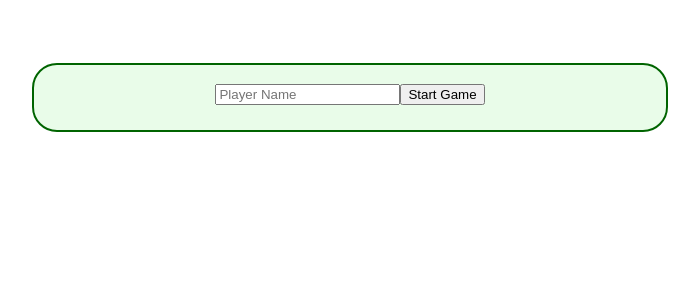
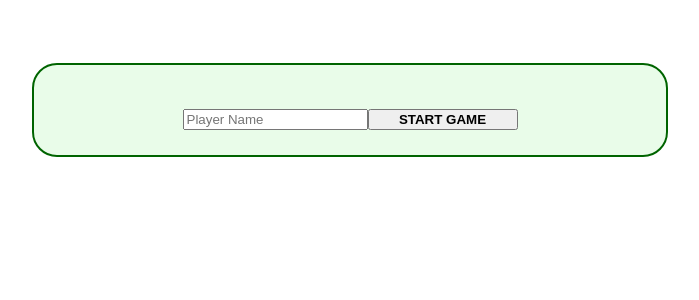
Before and after one commit to fstrahij/the_fastest_click_game, a Vue app in the folder client/: page / in a window 1280 px wide. Shown: the top 300 px of the page, without its empty margins (290-989 px from the left). Built offline with nearby package versions, Linux system fonts and the light colour scheme.

Commit message:
PlayerInput UI 1.1.

```diff
--- a/client/src/components/PlayerInput/index.vue
+++ b/client/src/components/PlayerInput/index.vue
@@ -38,6 +38,15 @@
 h1, h2 {
   font-weight: normal;
 }
+button:hover {
+    color: red;
+}
+button {
+    width: 150px;
+    margin-top: 25px;
+    font-weight: bold;
+    text-transform: uppercase;
+}
 .container {
     background-color: rgba(144, 238, 144, 0.2);
     border-radius: 25px;
```
